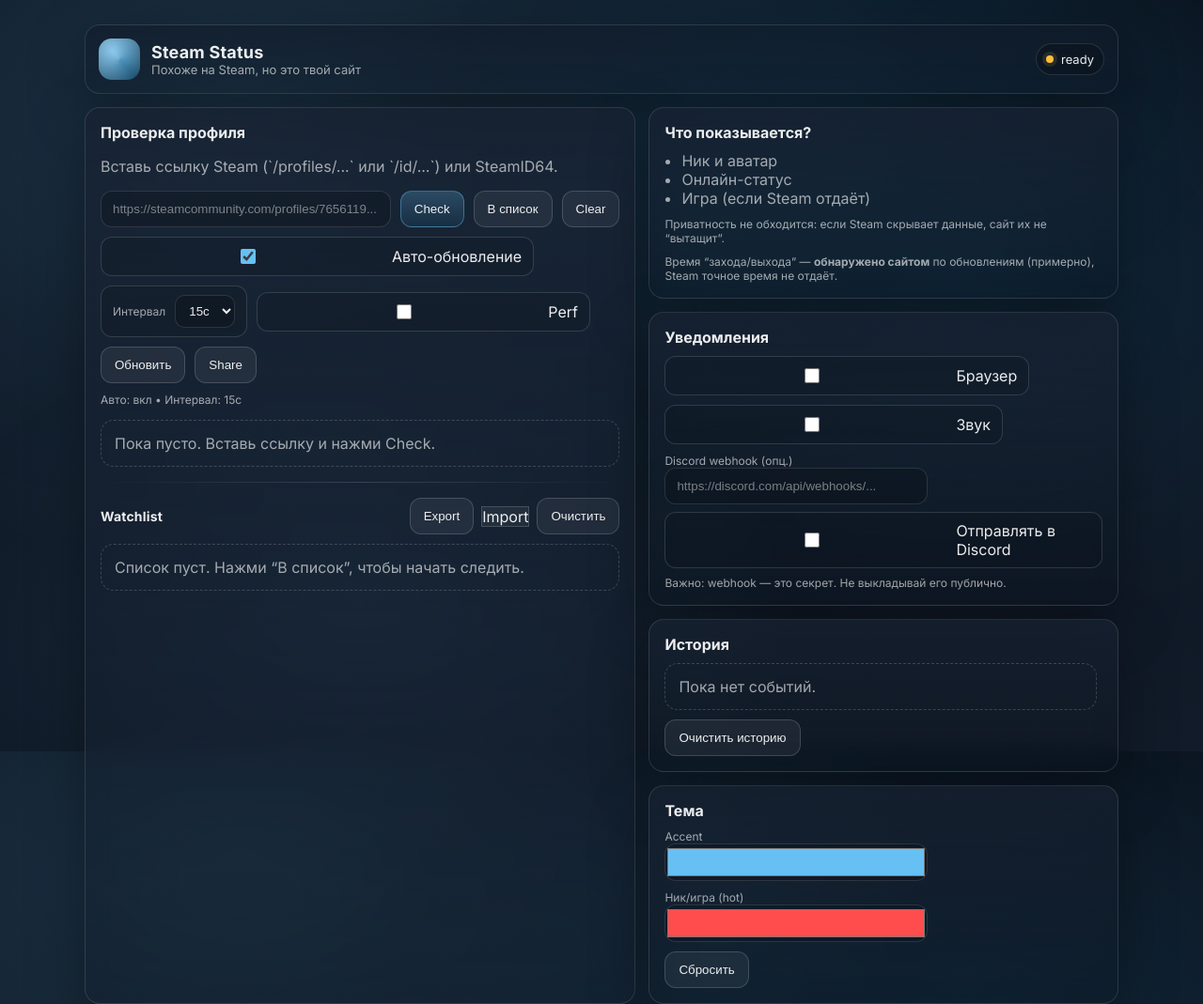
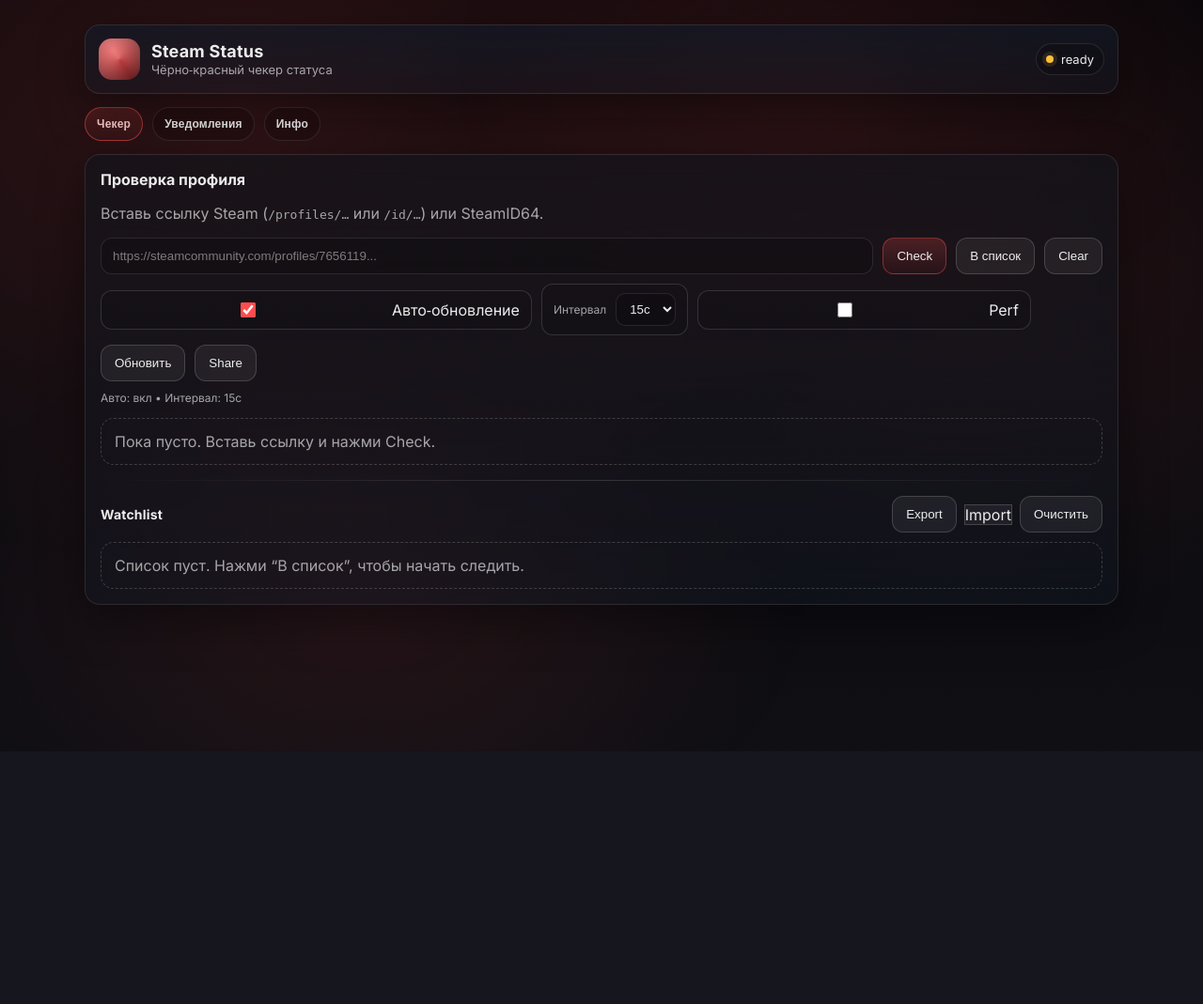
Before and after one commit to puuutrik2/999diosdhngsdg0ij, a FastAPI app: template templates/index.html in a window 1280 px wide. Shown: the whole page at 94% size. After the commit the page ends 795 px from the top, so only its background shows below. Run offline with FastAPI, Linux system fonts and the light colour scheme; the template is opened without the code that fills it, so the values that code supplies are empty.

Commit message:
Replace side panels with tabs and black-red theme

```diff
--- a/static/app.js
+++ b/static/app.js
@@ -5,16 +5,14 @@
   auto: "steamStatusSite:auto",
   intervalSec: "steamStatusSite:intervalSec",
   perf: "steamStatusSite:perf",
+  tab: "steamStatusSite:tab",
   watchlist: "steamStatusSite:watchlist",
   presencePrefix: "steamStatusSite:presence:",
   snapshotPrefix: "steamStatusSite:snap:",
-  history: "steamStatusSite:history",
   notif: "steamStatusSite:notif",
   sound: "steamStatusSite:sound",
   webhookUrl: "steamStatusSite:webhookUrl",
   webhookEnabled: "steamStatusSite:webhookEnabled",
-  themeAccent: "steamStatusSite:themeAccent",
-  themeHot: "steamStatusSite:themeHot",
 };
 
 const safeJsonParse = (value) => {
@@ -117,6 +115,35 @@
   t.textContent = msg;
   t.classList.add("show");
   setTimeout(() => t.classList.remove("show"), 2600);
+};
+
+const TABS = new Set(["checker", "notifications", "info"]);
+
+const normalizeTab = (tab) => {
+  const t = String(tab || "").trim();
+  return TABS.has(t) ? t : "checker";
+};
+
+const setActiveTab = (tab) => {
+  const t = normalizeTab(tab);
+  safeStorageSet(STORAGE.tab, t);
+
+  for (const btn of document.querySelectorAll(".tabBtn")) {
+    const active = String(btn?.dataset?.tab || "") === t;
+    btn.classList.toggle("active", active);
+  }
+
+  for (const panel of document.querySelectorAll(".tabPanel")) {
+    const active = String(panel?.dataset?.tab || "") === t;
+    if (active) panel.removeAttribute("hidden");
+    else panel.setAttribute("hidden", "");
+  }
+};
+
+const initTabs = () => {
+  for (const btn of document.querySelectorAll(".tabBtn")) {
+    btn.addEventListener("click", () => setActiveTab(btn.dataset?.tab));
+  }
 };
 
 const setPill = (state, text) => {
@@ -710,12 +737,10 @@
 const handleEvents = async (events) => {
   if (!events.length) return;
   for (const evt of events) {
-    pushHistory(evt);
     notifyBrowser(evt.text, evt.text, evt.icon);
     await playBeep();
     await sendDiscordWebhook(evt.text);
   }
-  renderHistory();
 };
 
 // ---- Theme ----
@@ -800,7 +825,8 @@
   if (document.body?.classList?.contains("scrolling")) return;
   cleanupPlayDurationNodes();
   const now = Date.now();
-  const spans = visiblePlayDurationNodes.size ? visiblePlayDurationNodes : playDurationNodes;
+  const spans = playDurationObserver ? visiblePlayDurationNodes : playDurationNodes;
+  if (!spans.size) return;
   for (const span of spans) {
     const start = Number(span?.dataset?.start);
     if (!isFinite(start) || start <= 0) continue;
@@ -1291,12 +1317,11 @@
   const savedInterval = localStorage.getItem(STORAGE.intervalSec);
   const savedSteam = localStorage.getItem(STORAGE.lastSteam);
   const savedPerf = safeStorageGet(STORAGE.perf);
+  const savedTab = safeStorageGet(STORAGE.tab);
   const savedNotif = localStorage.getItem(STORAGE.notif);
   const savedSound = localStorage.getItem(STORAGE.sound);
   const savedWebhookUrl = localStorage.getItem(STORAGE.webhookUrl);
   const savedWebhookEnabled = localStorage.getItem(STORAGE.webhookEnabled);
-  const savedThemeAccent = localStorage.getItem(STORAGE.themeAccent);
-  const savedThemeHot = localStorage.getItem(STORAGE.themeHot);
 
   autoEnabled = savedAuto === null ? true : savedAuto === "1";
   intervalSec = clampInterval(savedInterval ?? 15);
@@ -1319,6 +1344,9 @@
   if (perfToggle) perfToggle.checked = defaultPerf;
   applyPerf(defaultPerf);
 
+  initTabs();
+  setActiveTab(savedTab || "checker");
+
   notifEnabled = savedNotif === "1";
   soundEnabled = savedSound === "1";
   webhookUrl = String(savedWebhookUrl || "");
@@ -1332,17 +1360,6 @@
   if (webhookInput) webhookInput.value = webhookUrl;
   const webhookToggle = el("webhookToggle");
   if (webhookToggle) webhookToggle.checked = webhookEnabled;
-
-  themeAccent = String(savedThemeAccent || "");
-  themeHot = String(savedThemeHot || "");
-  applyTheme();
-  const accentColor = el("accentColor");
-  if (accentColor) accentColor.value = themeAccent || DEFAULT_ACCENT;
-  const hotColor = el("hotColor");
-  if (hotColor) hotColor.value = themeHot || DEFAULT_HOT;
-
-  history = loadHistory();
-  renderHistory();
 
   watchlist = loadWatchlist();
   renderWatchGrid(new Map());
--- a/static/style.css
+++ b/static/style.css
@@ -1,22 +1,22 @@
 @import url("https://fonts.googleapis.com/css2?family=Inter:wght@400;600;700&display=swap");
 
 :root {
-  --steam-bg: #0b131e;
-  --steam-bg2: #111b29;
-  --steam-panel: rgba(24, 34, 50, 0.75);
-  --steam-panel2: rgba(24, 34, 50, 0.92);
-  --steam-border: rgba(255, 255, 255, 0.12);
+  --steam-bg: #07070a;
+  --steam-bg2: #0f0f14;
+  --steam-panel: rgba(20, 20, 26, 0.78);
+  --steam-panel2: rgba(20, 20, 26, 0.94);
+  --steam-border: rgba(255, 255, 255, 0.10);
   --steam-text: rgba(255, 255, 255, 0.92);
   --steam-muted: rgba(255, 255, 255, 0.62);
-  --steam-accent: #66c0f4;
-  --steam-accent2: #1b5f86;
+  --steam-accent: #ff4d4d;
+  --steam-accent2: #7a1b1b;
   --ok: #59d17d;
   --bad: #9aa7b5;
   --warn: #ffbf3c;
   --busy: #ff5d7a;
   --hot: #ff4d4d;
   --trade: #66c0f4;
-  --shadow: 0 20px 60px rgba(0, 0, 0, 0.35);
+  --shadow: 0 16px 50px rgba(0, 0, 0, 0.42);
 }
 
 * {
@@ -31,8 +31,8 @@
 body {
   margin: 0;
   font-family: Inter, system-ui, -apple-system, Segoe UI, Roboto, Arial, sans-serif;
-  background: radial-gradient(1200px 800px at 20% 15%, rgba(102, 192, 244, 0.18), transparent 60%),
-    radial-gradient(1100px 700px at 80% 35%, rgba(27, 95, 134, 0.22), transparent 55%),
+  background: radial-gradient(1200px 800px at 20% 15%, rgba(255, 77, 77, 0.16), transparent 60%),
+    radial-gradient(1100px 700px at 80% 35%, rgba(255, 77, 77, 0.10), transparent 55%),
     linear-gradient(180deg, var(--steam-bg), var(--steam-bg2));
   color: var(--steam-text);
   padding: 26px 14px 70px;
@@ -41,8 +41,8 @@
 .bg {
   position: fixed;
   inset: 0;
-  background: radial-gradient(800px 500px at 30% 80%, rgba(102, 192, 244, 0.12), transparent 60%),
-    radial-gradient(700px 500px at 70% 10%, rgba(27, 95, 134, 0.16), transparent 60%);
+  background: radial-gradient(800px 500px at 30% 80%, rgba(255, 77, 77, 0.10), transparent 60%),
+    radial-gradient(700px 500px at 70% 10%, rgba(255, 77, 77, 0.08), transparent 60%);
   pointer-events: none;
   filter: blur(0px);
 }
@@ -96,7 +96,7 @@
   white-space: nowrap;
   overflow: hidden;
   text-overflow: ellipsis;
-  border-bottom: 1px dashed rgba(102, 192, 244, 0.45);
+  border-bottom: 1px dashed rgba(255, 77, 77, 0.45);
 }
 
 .me__name:hover {
@@ -113,7 +113,7 @@
   width: 44px;
   height: 44px;
   border-radius: 14px;
-  background: radial-gradient(circle at 35% 30%, rgba(102, 192, 244, 0.92), rgba(27, 95, 134, 0.55));
+  background: radial-gradient(circle at 35% 30%, rgba(255, 77, 77, 0.92), rgba(122, 27, 27, 0.55));
   position: relative;
   overflow: hidden;
 }
@@ -171,10 +171,35 @@
   gap: 14px;
 }
 
-@media (min-width: 960px) {
-  .wrap {
-    grid-template-columns: 1.08fr 0.92fr;
-  }
+.tabbar {
+  display: flex;
+  gap: 10px;
+  flex-wrap: wrap;
+  align-items: center;
+}
+
+button.tabBtn {
+  padding: 10px 12px;
+  border-radius: 999px;
+  border: 1px solid var(--steam-border);
+  background: rgba(0, 0, 0, 0.18);
+  color: var(--steam-text);
+  cursor: pointer;
+  font-size: 12px;
+  font-weight: 900;
+  letter-spacing: 0.2px;
+  transition: transform 0.08s ease, filter 0.08s ease, background 0.12s ease, border-color 0.12s ease;
+}
+
+button.tabBtn.active {
+  border-color: rgba(255, 77, 77, 0.55);
+  background: linear-gradient(180deg, rgba(255, 77, 77, 0.18), rgba(255, 77, 77, 0.06));
+  color: rgba(255, 210, 210, 0.98);
+}
+
+button.tabBtn:active {
+  transform: translateY(1px);
+  filter: brightness(0.95);
 }
 
 .card {
@@ -327,8 +352,8 @@
 button {
   padding: 11px 14px;
   border-radius: 12px;
-  border: 1px solid rgba(102, 192, 244, 0.42);
-  background: linear-gradient(180deg, rgba(102, 192, 244, 0.25), rgba(27, 95, 134, 0.18));
+  border: 1px solid rgba(255, 77, 77, 0.42);
+  background: linear-gradient(180deg, rgba(255, 77, 77, 0.22), rgba(122, 27, 27, 0.14));
   color: var(--steam-text);
   cursor: pointer;
   transition: transform 0.08s ease, filter 0.08s ease;
@@ -587,7 +612,7 @@
 .link {
   color: var(--steam-accent);
   text-decoration: none;
-  border-bottom: 1px dashed rgba(102, 192, 244, 0.45);
+  border-bottom: 1px dashed rgba(255, 77, 77, 0.45);
 }
 
 .link:hover {
@@ -606,8 +631,8 @@
 .actionBtn {
   padding: 10px 12px;
   border-radius: 12px;
-  border: 1px solid rgba(102, 192, 244, 0.40);
-  background: linear-gradient(180deg, rgba(102, 192, 244, 0.18), rgba(27, 95, 134, 0.14));
+  border: 1px solid rgba(255, 77, 77, 0.40);
+  background: linear-gradient(180deg, rgba(255, 77, 77, 0.16), rgba(122, 27, 27, 0.10));
   color: var(--steam-text);
   text-decoration: none;
   font-size: 12px;
--- a/templates/index.html
+++ b/templates/index.html
@@ -13,7 +13,7 @@
         <div class="brand__logo" aria-hidden="true"></div>
         <div class="brand__text">
           <div class="brand__title">Steam Status</div>
-          <div class="brand__sub">Похоже на Steam, но это твой сайт</div>
+          <div class="brand__sub">Чёрно‑красный чекер статуса</div>
         </div>
       </div>
       <div class="topbar__right">
@@ -34,9 +34,16 @@
     </header>
 
     <main class="wrap">
+      <nav class="tabbar" aria-label="Разделы">
+        <button class="tabBtn active" type="button" data-tab="checker">Чекер</button>
+        <button class="tabBtn" type="button" data-tab="notifications">Уведомления</button>
+        <button class="tabBtn" type="button" data-tab="info">Инфо</button>
+      </nav>
+
+      <section class="tabPanel" data-tab="checker">
         <section class="card">
           <h2>Проверка профиля</h2>
-        <p class="muted">Вставь ссылку Steam (`/profiles/...` или `/id/...`) или SteamID64.</p>
+          <p class="muted">Вставь ссылку Steam (<code>/profiles/…</code> или <code>/id/…</code>) или SteamID64.</p>
 
           <div class="row">
             <input
@@ -45,14 +52,14 @@
               autocomplete="off"
             />
             <button id="goBtn">Check</button>
-          <button class="btn2" id="addBtn" type="button" title="Добавить в список слежения">В список</button>
+            <button class="btn2" id="addBtn" type="button" title="Добавить в watchlist">В список</button>
             <button class="btn2" id="clearBtn">Clear</button>
           </div>
 
           <div class="controls" aria-label="Обновление">
             <label class="control control--toggle" title="Обновлять автоматически каждые N секунд">
               <input type="checkbox" id="autoToggle" checked />
-            <span>Авто-обновление</span>
+              <span>Авто‑обновление</span>
             </label>
 
             <label class="control" title="Интервал обновления">
@@ -103,25 +110,13 @@
             <div class="empty muted">Список пуст. Нажми “В список”, чтобы начать следить.</div>
           </div>
         </section>
+      </section>
 
-      <section class="side">
-        <div class="hint">
-          <div class="hint__title">Что показывается?</div>
-          <ul>
-            <li>Ник и аватар</li>
-            <li>Онлайн-статус</li>
-            <li>Игра (если Steam отдаёт)</li>
-          </ul>
-          <div class="muted tiny">
-            Приватность не обходится: если Steam скрывает данные, сайт их не “вытащит”.
-          </div>
-          <div class="muted tiny" style="margin-top: 10px">
-            Время “захода/выхода” — <b>обнаружено сайтом</b> по обновлениям (примерно), Steam точное время не отдаёт.
-          </div>
-        </div>
+      <section class="tabPanel" data-tab="notifications" hidden>
+        <section class="card">
+          <h2>Уведомления</h2>
+          <p class="muted tiny">Срабатывают при смене статуса/игры по обновлениям (примерно).</p>
 
-        <div class="hint">
-          <div class="hint__title">Уведомления</div>
           <div class="sideControls">
             <label class="control control--toggle">
               <input type="checkbox" id="notifToggle" />
@@ -132,6 +127,7 @@
               <span>Звук</span>
             </label>
           </div>
+
           <div class="field">
             <div class="muted tiny">Discord webhook (опц.)</div>
             <input id="webhookInput" placeholder="https://discord.com/api/webhooks/..." autocomplete="off" />
@@ -140,33 +136,26 @@
               <span>Отправлять в Discord</span>
             </label>
             <div class="muted tiny" style="margin-top: 8px">
-              Важно: webhook — это секрет. Не выкладывай его публично.
+              Важно: webhook — секрет. Не выкладывай его публично.
             </div>
           </div>
+        </section>
+      </section>
+
+      <section class="tabPanel" data-tab="info" hidden>
+        <section class="card">
+          <h2>Инфо</h2>
+          <ul>
+            <li>Ник и аватар</li>
+            <li>Онлайн‑статус</li>
+            <li>Игра (если Steam отдаёт)</li>
+            <li>AppID + ссылка на магазин</li>
+            <li>“В сети с / вышел” — обнаружено сайтом по обновлениям</li>
+          </ul>
+          <div class="muted tiny" style="margin-top: 10px">
+            Приватность не обходится: если Steam скрывает данные, сайт их не “вытянет”.
           </div>
-
-        <div class="hint">
-          <div class="hint__title">История</div>
-          <div class="history" id="history"></div>
-          <div style="margin-top: 10px">
-            <button class="btn2" id="clearHistoryBtn" type="button">Очистить историю</button>
-          </div>
-        </div>
-
-        <div class="hint">
-          <div class="hint__title">Тема</div>
-          <div class="field">
-            <div class="muted tiny">Accent</div>
-            <input class="colorInput" id="accentColor" type="color" />
-          </div>
-          <div class="field">
-            <div class="muted tiny">Ник/игра (hot)</div>
-            <input class="colorInput" id="hotColor" type="color" />
-          </div>
-          <div style="margin-top: 10px">
-            <button class="btn2" id="resetThemeBtn" type="button">Сбросить</button>
-          </div>
-        </div>
+        </section>
       </section>
     </main>
 
```
Lines whose indentation alone changed are shown as unchanged.
